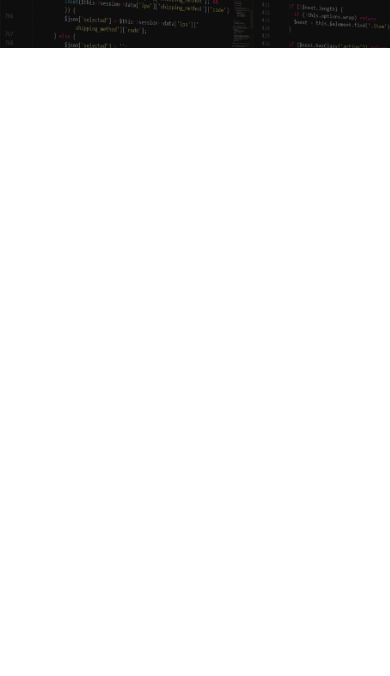
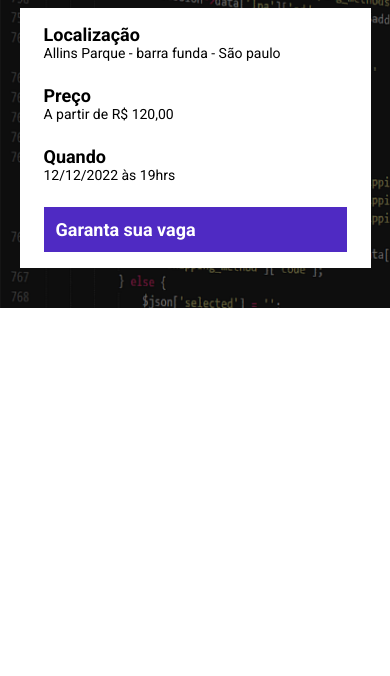
Before and after one commit to manoel-jj/ebac_tech_talks, a website built with Parcel: page src/index.html in a window 390 px wide. Shown: the part 168-844 px from the top of the page. Built offline with nearby package versions, Linux system fonts and the light colour scheme.

Commit message:
criando cabeçalho

```diff
--- a/src/index.html
+++ b/src/index.html
@@ -16,6 +16,25 @@
             <p class="hero__text">
                 O maior evento de tecnologia começa em 10d 12h 20min
             </p>
+            <div class="infos-bar">
+                <ul class="infos-bar__infos">
+                    <li class="infos-bar__infos__item">
+                        <b>Localização</b>
+                        Allins Parque - barra funda - São paulo
+                    </li>
+                    <li class="infos-bar__infos__item">
+                        <b>Preço</b>
+                        A partir de R$ 120,00
+                    </li>
+                    <li class="infos-bar__infos__item">
+                        <b>Quando</b>
+                        12/12/2022 às 19hrs
+                    </li>
+                </ul>
+                <a href="#" class="button button--primary">
+                    Garanta sua vaga
+                </a>
+            </div>
         </div>
     </header>
     <script src="./scripts/main.js"></script>
--- /dev/null
+++ b/src/styles/components/_buttons.scss
@@ -0,0 +1,25 @@
+
+.button {
+    padding: 12px;
+    font-size: 18px;
+    font-weight: bolder;
+    text-decoration: none;
+    white-space: nowrap;
+
+    &--primary {
+        color: #fff;
+        background-color: #4f2ac3;
+    }
+
+    @media (max-width:640px) {
+        display: block;
+        width: 100%;
+        text-align: center;
+
+    }
+
+    @media (max-width: 1024px) {
+        display: flex;
+        align-items: center;
+    }
+}
--- /dev/null
+++ b/src/styles/components/_infos_bar.scss
@@ -0,0 +1,43 @@
+
+.infos-bar {
+    padding: 16px 24px;
+    background-color: #fff;
+    display: flex;
+    justify-content: space-between;
+
+    &__infos {
+        display: flex;
+        gap: 40px;
+
+        &__item {
+            font-size: 14px;
+            color: #000;
+
+            b {
+                color: #000;
+                font-size: 18px;
+                display: block;
+            }
+        }
+
+    }
+
+    @media (max-width:640px) {
+        display: block;
+
+        &__infos {
+            display: block;
+
+            &__item {
+                margin-bottom: 24px;
+            }
+        }
+    }
+
+    @media (max-width: 1024px) {
+
+        &__infos {
+            gap: 16px;
+        }
+    }
+}
--- a/src/styles/main.scss
+++ b/src/styles/main.scss
@@ -1,4 +1,6 @@
 @use "hero";
+@use "components/infos_bar";
+@use "components/buttons";
 
 * {
     margin: 0;
@@ -6,6 +8,7 @@
     box-sizing: border-box;
     font-family: 'Roboto', sans-serif;
     color: #fff;
+    list-style: none;
 }
 
 .container {
```
